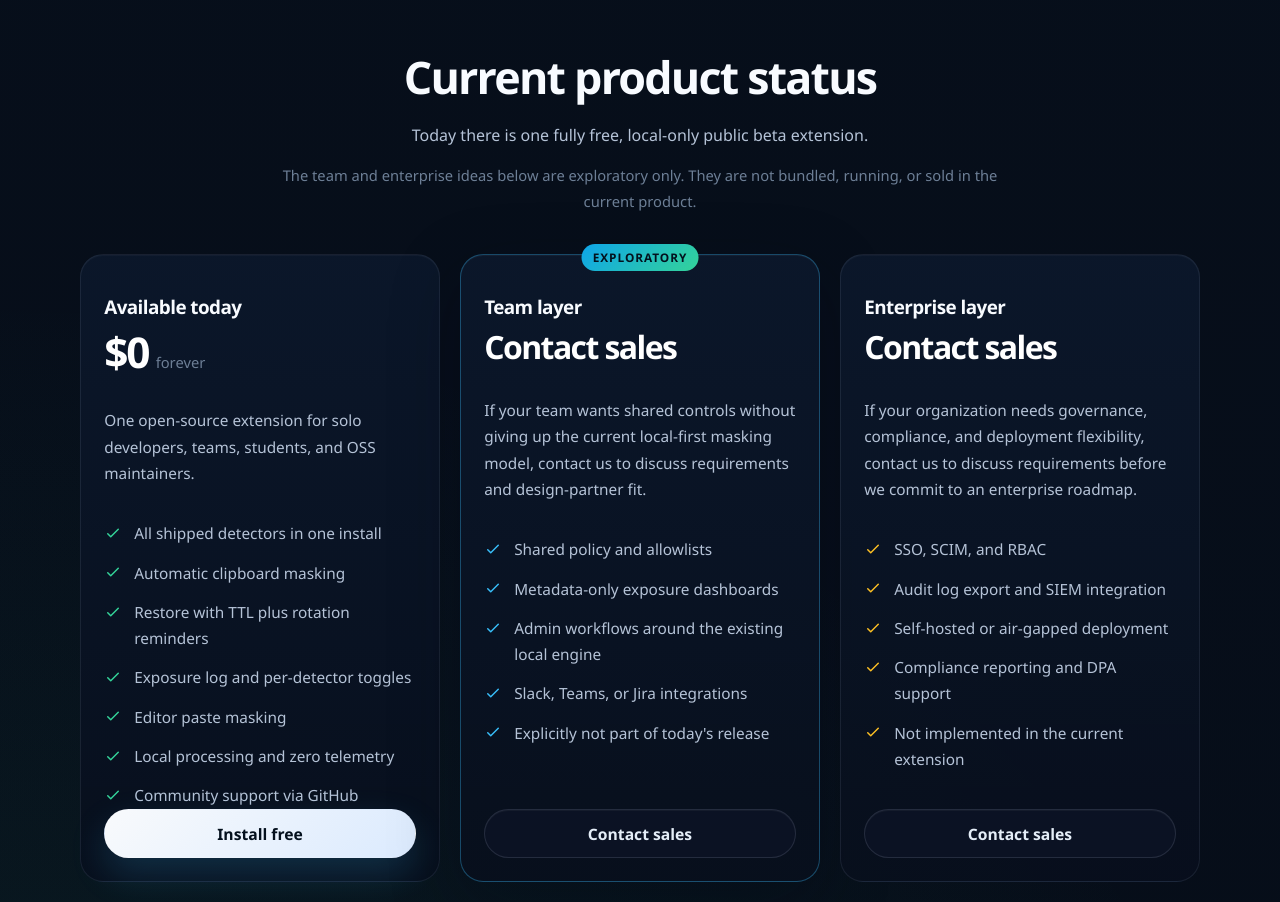
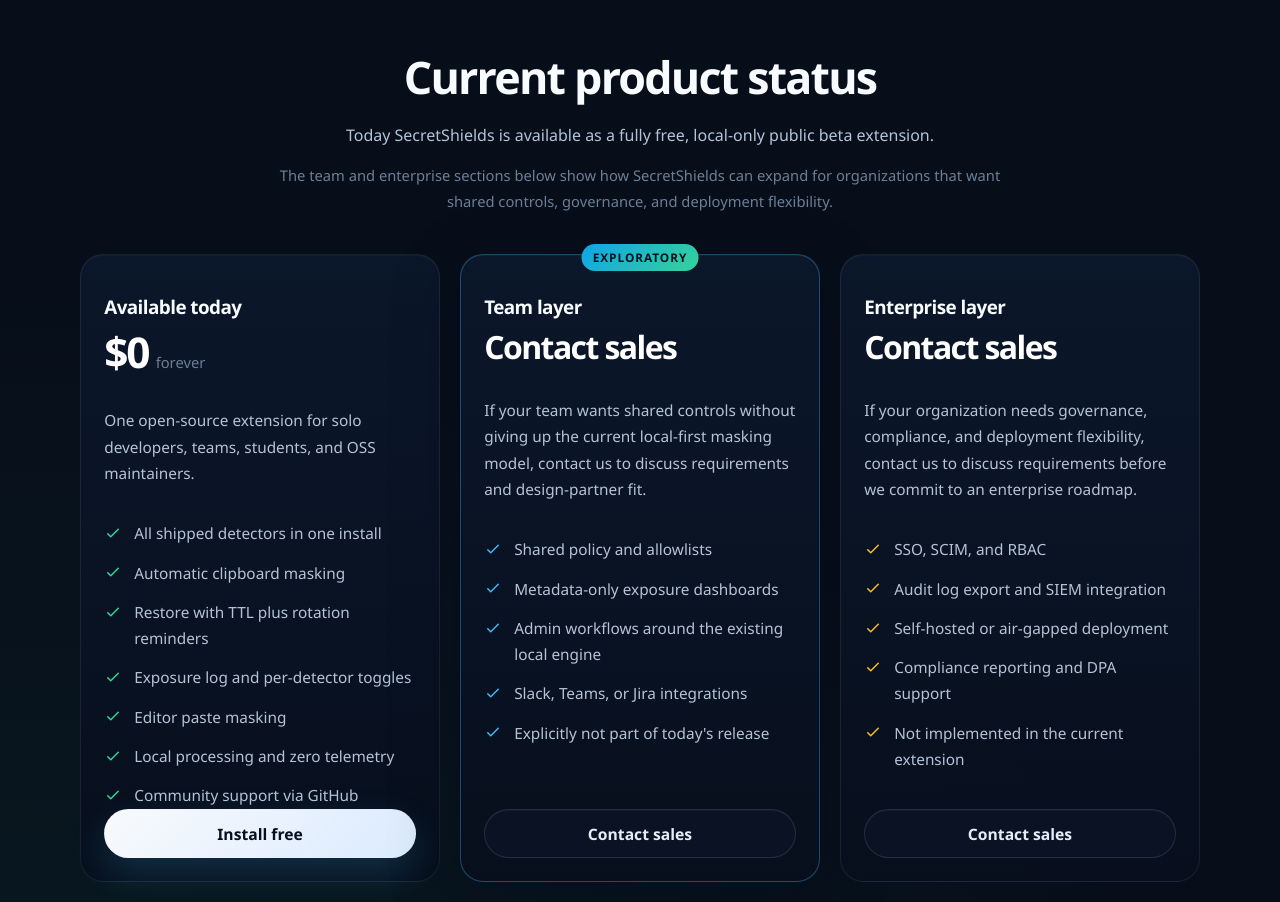
Before and after one commit to Leectan/secretshields, a website: page docs/index.html in a window 1280 px wide. Shown: the part 3520-4422 px from the top of the page. Drawn offline with Linux system fonts and the light colour scheme.

Commit message:
tune: refresh roadmap intro copy

```diff
--- a/docs/index.html
+++ b/docs/index.html
@@ -1322,11 +1322,13 @@
             <div class="roadmap-intro">
               <h2>Current product status</h2>
               <p>
-                Today there is one fully free, local-only public beta extension.
+                Today SecretShields is available as a fully free, local-only
+                public beta extension.
               </p>
               <p class="muted">
-                The team and enterprise ideas below are exploratory only. They
-                are not bundled, running, or sold in the current product.
+                The team and enterprise sections below show how SecretShields
+                can expand for organizations that want shared controls,
+                governance, and deployment flexibility.
               </p>
             </div>
             <div class="roadmap-grid" style="margin-top: 2.5rem">
```
